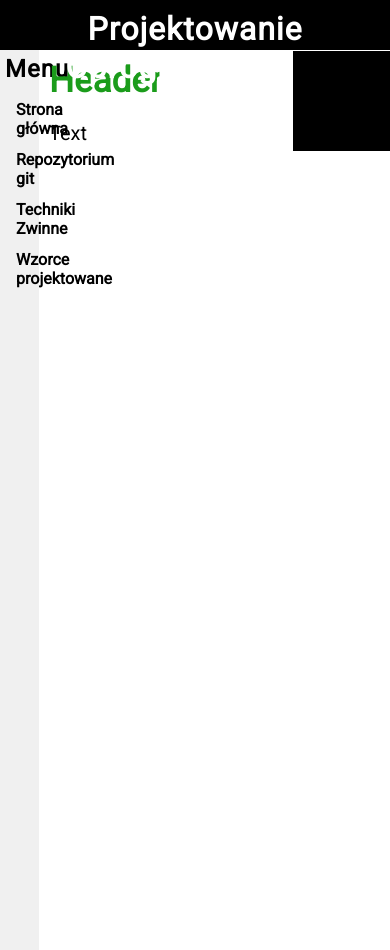
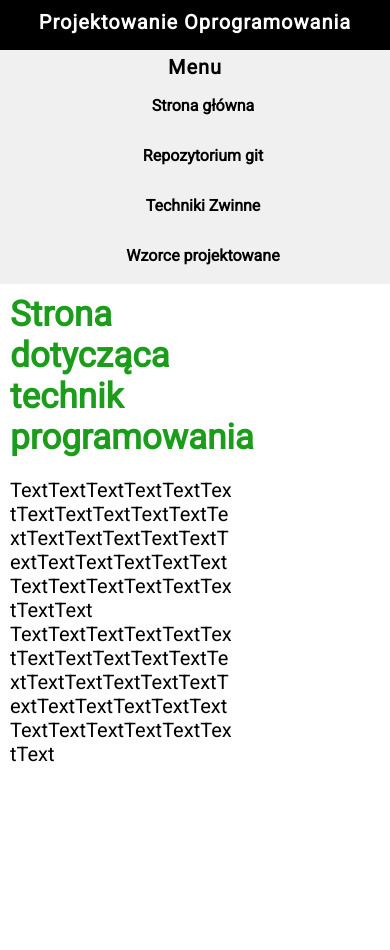
Before and after one commit to GlovvX2/Podstawy-programowania, a PHP site: page / in a window 390 px wide; the page is wider, and only the part inside the window is pictured. After the commit the page ends 762 px from the top of that part, so only its background shows below. Run offline with PHP 8.4, Linux system fonts and the light colour scheme.

Commit message:
content czesc 2

```diff
--- a/index.html
+++ b/index.html
@@ -20,11 +20,14 @@
         <a class="nawigacja" href="wzoreprojektowe.html">Wzorce projektowane</a>
     </nav>
     <content>
-        <h2>Header</h2>
-        <p>Text</p>
-        <div id="ad">
+        <div id="text">
+        <h2>Strona dotycząca technik programowania</h2>
+        <p>
+            TextTextTextTextTextTextTextTextTextTextTextTextTextTextTextTextTextTextTextTextTextTextTextTextTextTextTextTextTextTextText
+            TextTextTextTextTextTextTextTextTextTextTextTextTextTextTextTextTextTextTextTextTextTextTextTextTextTextTextTextTextText
+        </div>
+        </p>
 
-        </div>
     </content>
     <footer>
 
--- a/style.css
+++ b/style.css
@@ -74,13 +74,67 @@ content p
 {
     font-size: 20px;
     padding: 10px;
+    word-wrap: break-word;
 }
-#ad
+#text
 {
-    background-color: black;
-    width: 400px;
-    height: 100px;
-    position: absolute;
-    top: 6%;
-    left: 75%;
+    width: 70%;
 }
+
+@media only screen and (max-width: 1200px)
+{
+    header
+    {
+    width: 100%;
+    height: 50px;
+    }
+    nav{
+        width: 100%;
+        float: left;
+        background-color: #f0f0f0 ;
+        min-height: 200px;
+    }
+    a{
+        font-family: "Roboto", sans-serif;
+        text-decoration: none;
+        width: 100%;
+        display: block;
+        color: black;
+        background-color: #f0f0f0;
+        line-height: auto;
+        font-weight: bold;
+        text-align:center;
+        white-space: normal;
+        float: none;
+        outline: 0;
+    }
+    a:hover{
+        font-family: "Roboto", sans-serif;
+        text-decoration: none;
+        width: 100%;
+        height: 50px;
+        display: block;
+        color: white;
+        background-color: black;
+        line-height: auto;
+        font-weight: bold;
+        text-align:center;
+        white-space: normal;
+        float: none;
+        outline: 0;
+    }
+    h1 {
+        letter-spacing: 1px;
+        text-align: center;
+        padding: 5px;
+        font-size: 20px;
+    }
+    #ad{
+        background-color: black;
+        width: 300px;
+        height: 100px;
+        position: absolute;
+        top: 42%;
+        left: 39%;
+    }
+}
```
